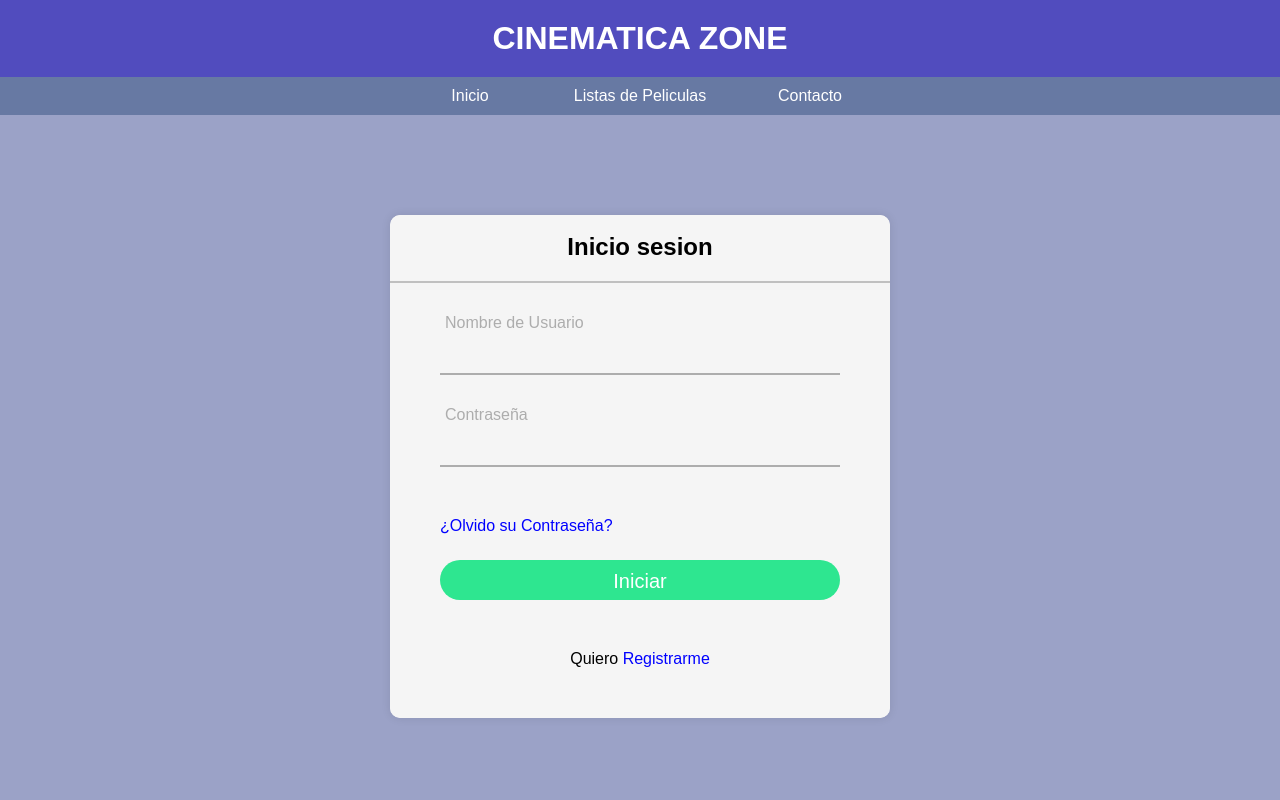
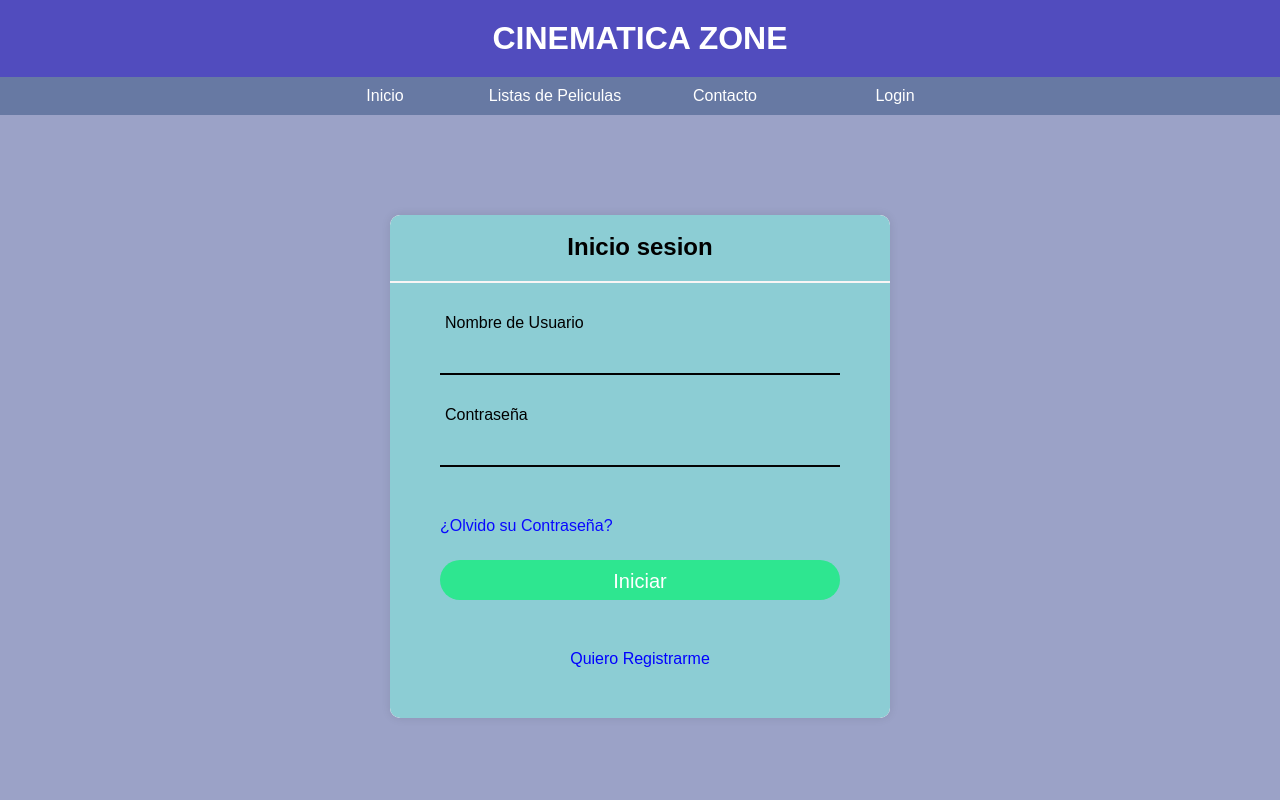
Before and after one commit to mariemiarias/CinematicaZone, a React (Create React App) app: page /login in a window 1280 px wide. Shown: the top 800 px of the page. Built offline with nearby package versions, Linux system fonts and the light colour scheme.

Commit message:
Se Hizo el login

```diff
--- a/src/componentes/Login/Login.css
+++ b/src/componentes/Login/Login.css
@@ -1,5 +1,5 @@
 body {
-    background: whitesmoke;
+    background: rgb(255, 255, 255);
     font-family: Arial, Helvetica, sans-serif;
   }
 
@@ -15,7 +15,7 @@ body {
 
 .formulario{
     width: 500px;
-    background: whitesmoke;
+    background: rgb(140, 205, 212);
     border-radius: 10px;
     border: black;
 
@@ -24,7 +24,7 @@ body {
 .formulario h2{
     text-align: center;
     padding: 0 0 20px 0;
-    border-bottom: 2px solid silver;
+    border-bottom: 2px solid rgb(249, 245, 245);
 
 }
 
@@ -35,7 +35,7 @@ body {
 
 form .username{
     position: relative;
-    border-bottom: 2px solid #adadad;
+    border-bottom: 2px solid #000000;
     margin: 50px 0;
 
 }
@@ -54,7 +54,7 @@ form .username{
     position: absolute;
     top: -10px;
     left: 5px;
-    color: #adadad;
+    color: #000000;
     transform: translateY(-50%);
     font-size: 16px;
     pointer-events: none;
@@ -88,7 +88,7 @@ form .username{
 
 form .contrasena{
     position: relative;
-    border-bottom: 2px solid #adadad;
+    border-bottom: 2px solid #030303;
     margin: 50px 0;
 
 }
@@ -107,7 +107,7 @@ form .contrasena{
     position: absolute;
     top: -10px;
     left: 5px;
-    color: #adadad;
+    color: #000000;
     transform: translateY(-50%);
     font-size: 16px;
 }
@@ -139,7 +139,7 @@ form .contrasena{
 
 .recordar{
     margin: -5 5 20px 5px;
-    color: blue;
+    color: rgb(8, 8, 255);
     cursor: pointer;
     margin-top: 25px;
 
@@ -154,7 +154,7 @@ input[type="submit"]{
     width: 100%;
     height: 40px;
     border: 1px solid;
-    background: white;
+    background: rgb(0, 0, 0);
     border-radius: 25px;
     font-size: 18px;
     color: black;
--- a/src/componentes/Login/Login.js
+++ b/src/componentes/Login/Login.js
@@ -24,7 +24,7 @@ class Login extends Component {
               <div className="recordar">¿Olvido su Contraseña?</div>
               <input type="submit" value="Iniciar" />
               <div className="registrarse">
-                Quiero <a href="#">Registrarme</a>
+                 <a href="#">Quiero Registrarme</a>
               </div>
             </form>
           </div>
--- a/src/componentes/Navbar/Navbar.css
+++ b/src/componentes/Navbar/Navbar.css
@@ -1,4 +1,3 @@
-/* Css barra de navegacion */
 
 * {
     padding: 0;
--- a/src/componentes/Navbar/Navbar.js
+++ b/src/componentes/Navbar/Navbar.js
@@ -17,9 +17,9 @@ const Navbar = () => {
             <li>
               <Link to="/contacto">Contacto</Link>
             </li>
-            {/* <li>
+            <li>
               <Link to="/login">Login</Link>
-            </li> */}
+            </li>
           </ul>
         </nav>
         <Outlet />
```
